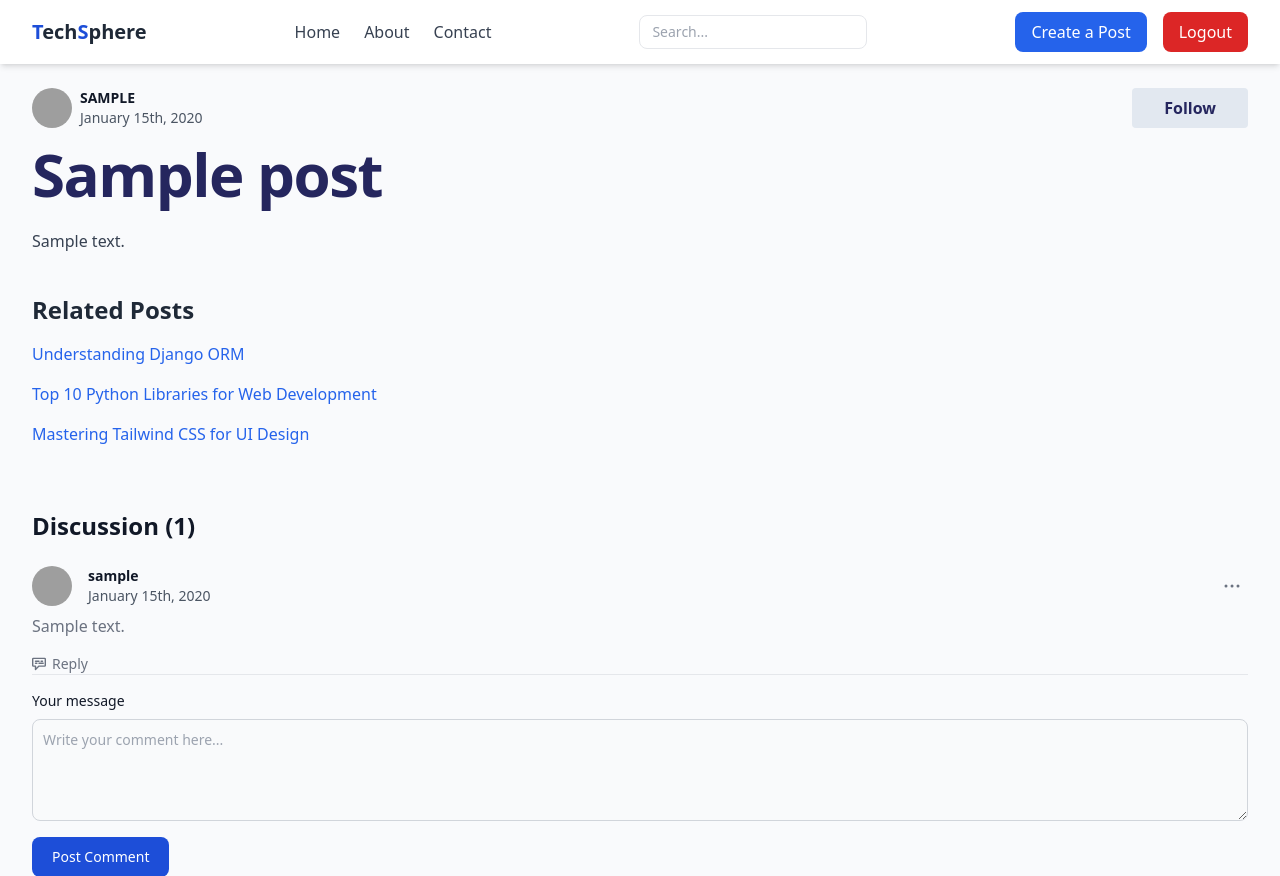
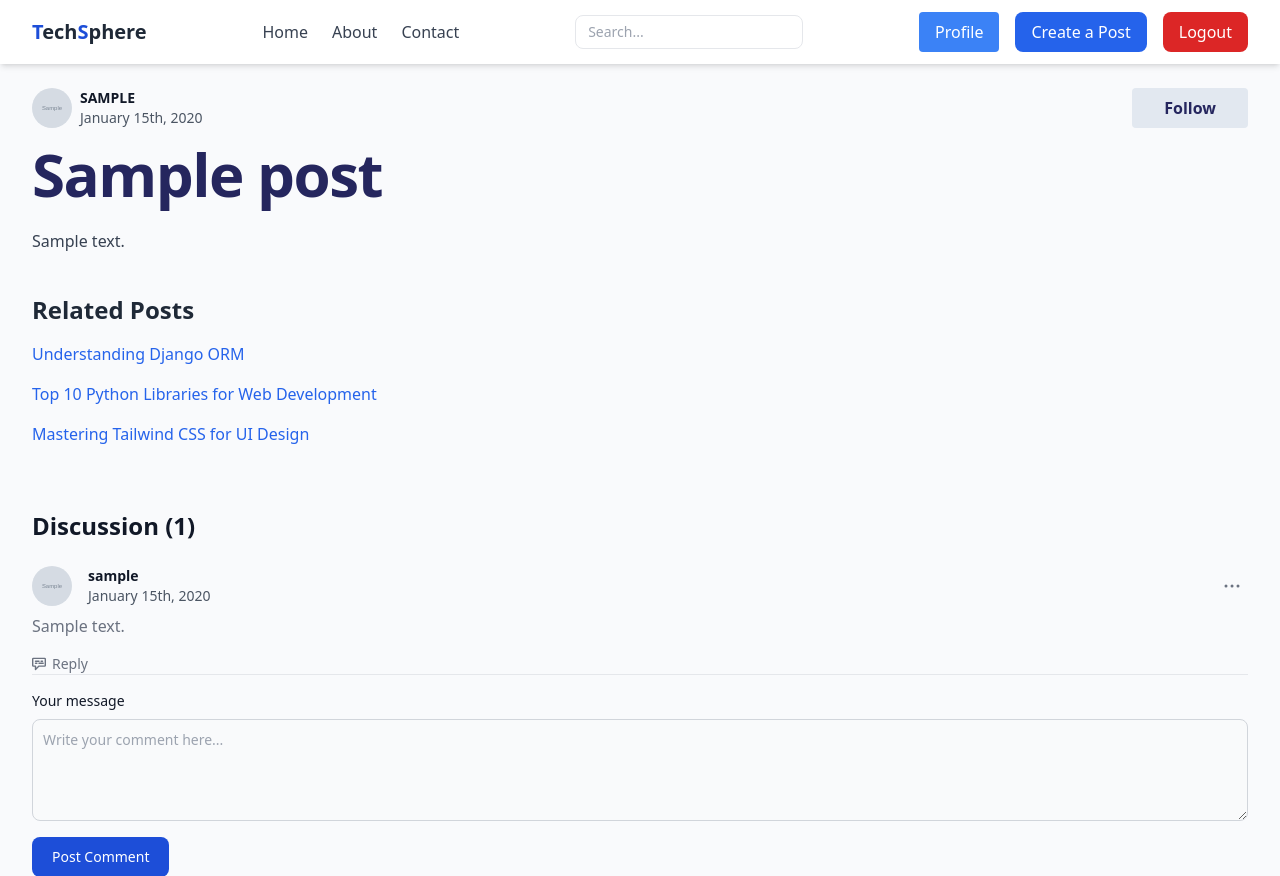
Before and after one commit to AmirAbbasDev/TechSphere, a Django app: a page that uses templates/shared/navbar.html in a window 1280 px wide. Shown: the top 876 px of the page. Run offline with Django 5.2, Linux system fonts and the light colour scheme; a user stored in the database is signed in; tables that the repository leaves empty hold one stand-in row (values such as "Sample post"); grey boxes marked "Sample" are stand-in pictures; parts of the project's set-up code (start-up, migrations or seed data) failed here and were passed over; some libraries are stand-ins or nearby versions; grey boxes are pictures that could not be loaded.

Commit message:
profile and edit-profile

```diff
--- a/apps/blog/admin.py
+++ b/apps/blog/admin.py
@@ -1,5 +1,9 @@
 from django.contrib import admin
 from .models import Post, Comment
+from django.contrib.auth.admin import UserAdmin
+from .models import CustomUser
+
+admin.site.register(CustomUser, UserAdmin)
 
 # admin.site.register(Post)
 
--- a/apps/blog/forms.py
+++ b/apps/blog/forms.py
@@ -1,6 +1,11 @@
 from django import forms
 from django_ckeditor_5.widgets import CKEditor5Widget
 from apps.blog.models import Post, Comment
+
+from django.contrib.auth import get_user_model
+
+User = get_user_model()
+
 
 
 class PostForm(forms.ModelForm):
@@ -27,3 +32,11 @@ class EmailPostForm(forms.Form):
 
 class CommentUpdateForm(forms.Form):
     content = forms.CharField(required=False, widget=forms.Textarea)
+
+
+
+
+class EditProfileForm(forms.ModelForm):
+    class Meta:
+        model = User
+        fields = ['bio', 'profile_picture', 'location']
--- a/apps/blog/models.py
+++ b/apps/blog/models.py
@@ -1,8 +1,10 @@
 from django.db import models
 from django.utils import timezone
 from django.urls import reverse
-from django.contrib.auth.models import User
+# from django.contrib.auth.models import User
+from django.conf import settings
 from django_ckeditor_5.fields import CKEditor5Field
+from django.contrib.auth.models import AbstractUser
 
 
 # creating model manager
@@ -20,7 +22,7 @@ class Post(models.Model):
     title = models.CharField(max_length=250)
     slug = models.SlugField(max_length=250, unique_for_date="publish")
     author = models.ForeignKey(
-        User,
+        settings.AUTH_USER_MODEL,
         on_delete=models.CASCADE,
         related_name="blog_posts",
         null=False,
@@ -51,7 +53,7 @@ class Post(models.Model):
 
 
 class Comment(models.Model):
-    user = models.ForeignKey(User, on_delete=models.CASCADE)
+    user = models.ForeignKey(settings.AUTH_USER_MODEL, on_delete=models.CASCADE)
     post = models.ForeignKey(Post, on_delete=models.CASCADE, related_name="comments")
     content = models.TextField()
     created_at = models.DateTimeField(auto_now_add=True)
@@ -65,3 +67,14 @@ class Comment(models.Model):
 
     def __str__(self):
         return f"Comment by {self.user} on {self.post.title}"
+
+
+
+
+class CustomUser(AbstractUser):
+    bio = models.TextField(blank=True, null=True)
+    profile_picture = models.ImageField(upload_to='static/profile_pics/', blank=True, null=True, default='static/profile_pics/default.jpg')
+    location = models.CharField(max_length=255, blank=True, null=True)
+
+    def __str__(self):
+        return self.username
--- a/apps/blog/urls.py
+++ b/apps/blog/urls.py
@@ -1,6 +1,6 @@
 from django.urls import path
 from . import views
-
+from .views import profile_view, edit_profile_view
 urlpatterns = [
     path("", views.PostListView.as_view(), name="home"),
     path(
@@ -24,4 +24,7 @@ urlpatterns = [
         views.comment_update_view,
         name="update-comment",
     ),
+
+    path('profile/', profile_view, name='profile'),
+    path('profile/edit/', edit_profile_view, name='edit_profile'),
 ]
--- a/apps/blog/views.py
+++ b/apps/blog/views.py
@@ -5,7 +5,9 @@ from django.shortcuts import get_object_or_404, redirect, render
 from django.urls import reverse
 from django.views.generic import ListView
 
-from blog.forms import CommentForm, PostForm, CommentUpdateForm
+
+from blog.forms import CommentForm, PostForm, CommentUpdateForm, EditProfileForm
+from django.contrib import messages
 
 from .models import Comment, Post
 
@@ -107,3 +109,25 @@ def comment_update_view(request, comment_id):
             comment.content = form.cleaned_data["content"]
             comment.save()
             return redirect(reverse("post-detail", args=url_parms))
+
+
+
+@login_required
+def profile_view(request):
+    user = request.user
+    return render(request, 'blog/partials/profile.html', {'user': user})
+
+
+
+def edit_profile_view(request):
+    user = request.user
+    if request.method == 'POST':
+        form = EditProfileForm(request.POST, request.FILES, instance=user)
+        if form.is_valid():
+            form.save()
+            messages.success(request, "Your profile has been updated successfully!")
+            return redirect('profile')
+    else:
+        form = EditProfileForm(instance=user)
+
+    return render(request, 'blog/partials/edit_profile.html', {'form': form})
--- a/templates/blog/partials/author_info.html
+++ b/templates/blog/partials/author_info.html
@@ -1,6 +1,11 @@
 <div class="flex justify-between mb-4">
   <div class="flex items-start gap-2">
-    <img class="w-10 h-10 rounded-full object-cover" src="{{ author.profile_picture.url|default:'https://images.pexels.com/photos/614810/pexels-photo-614810.jpeg?auto=compress&cs=tinysrgb&w=600' }}" alt="{{ author.username }}" />
+    {% comment %} <img class="w-10 h-10 rounded-full object-cover" src="{{ author.profile_picture.url|default:'https://images.pexels.com/photos/614810/pexels-photo-614810.jpeg?auto=compress&cs=tinysrgb&w=600' }}" alt="{{ author.username }}" /> {% endcomment %}
+
+    <img class="w-10 h-10 rounded-full object-cover"
+     src="{% if author.profile_picture and author.profile_picture.url %}{{ author.profile_picture.url }}{% else %}https://images.pexels.com/photos/614810/pexels-photo-614810.jpeg?auto=compress&cs=tinysrgb&w=600{% endif %}"
+     alt="{{ author.username }}" />
+
     <!-- Comment Author -->
     <div class="flex flex-col">
       <p class="inline-flex items-center mr-3 text-sm text-gray-900 dark:text-white font-semibold hover:text-blue-600 transition-colors duration-200">{{ author.username|upper }}</p>
--- a/templates/shared/navbar.html
+++ b/templates/shared/navbar.html
@@ -24,6 +24,9 @@
 
       <div class="hidden md:flex items-center space-x-4">
         {% if request.user.is_authenticated %}
+        <a href="{% url 'profile' %}" class="bg-blue-500 text-white px-4 py-2 rounded hover:bg-blue-600">
+          Profile
+      </a>
         <a href="{% url 'create-post' %}" class="px-4 py-2 text-white bg-blue-600 rounded-lg hover:bg-blue-700">Create a
           Post</a>
         <button data-modal-target="popup-modal" data-modal-toggle="popup-modal"
```
Also changed, not shown: apps/accounts/forms.py (+13 -0 lines), techsphere/settings.py (+22 -15 lines), templates/blog/partials/edit_profile.html (added, +9 -0 lines), templates/blog/partials/profile.html (added, +12 -0 lines), apps/blog/migrations/0001_initial.py, apps/blog/migrations/0002_alter_customuser_profile_picture.py (added), media/static/profile_pics/Screenshot_from_2024-10-24_09-47-40.png (added), media/static/profile_pics/pixelcut-export.png (added), media/static/profile_pics/pixelcut-export_c4FGJUy.png (added).
